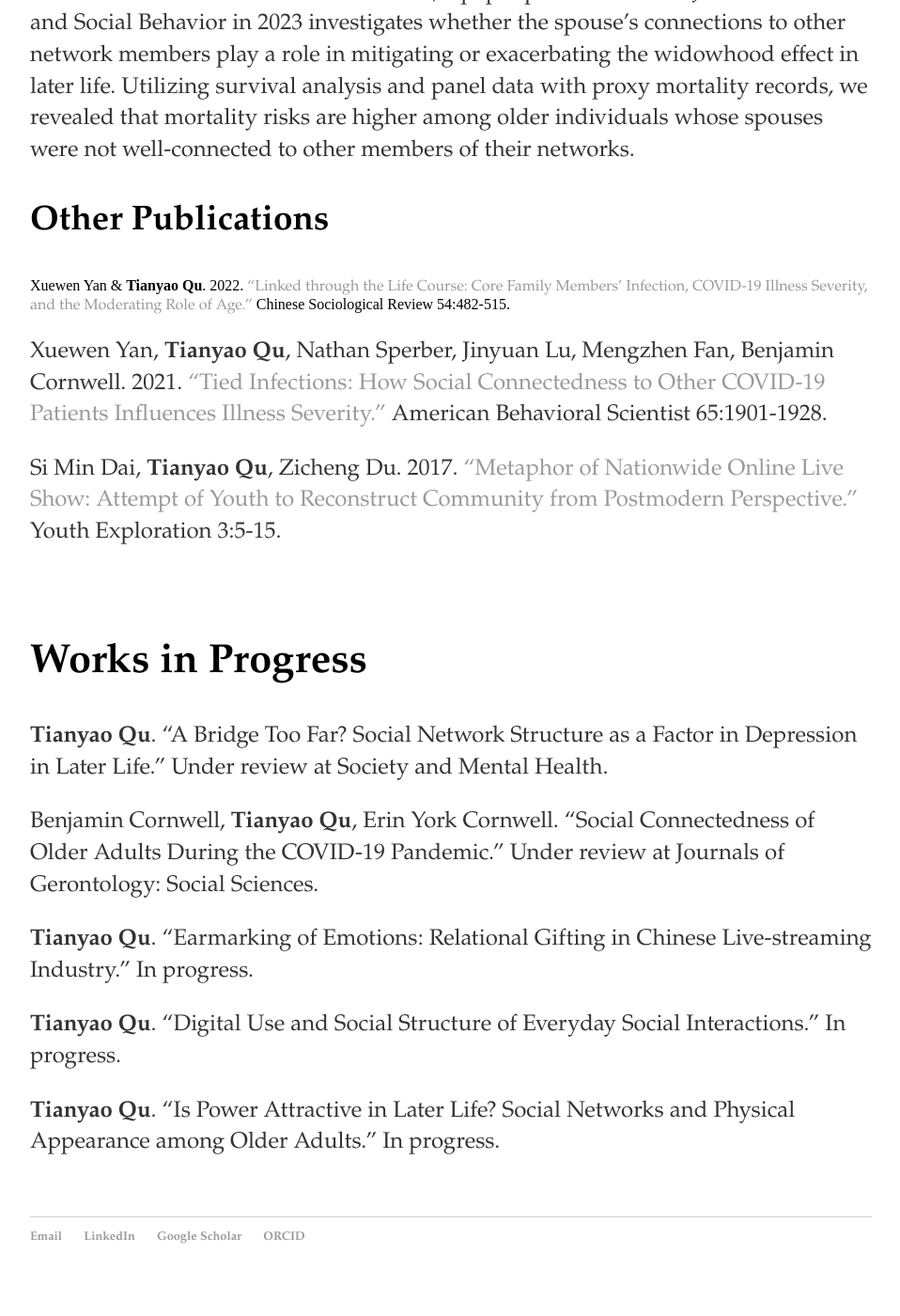
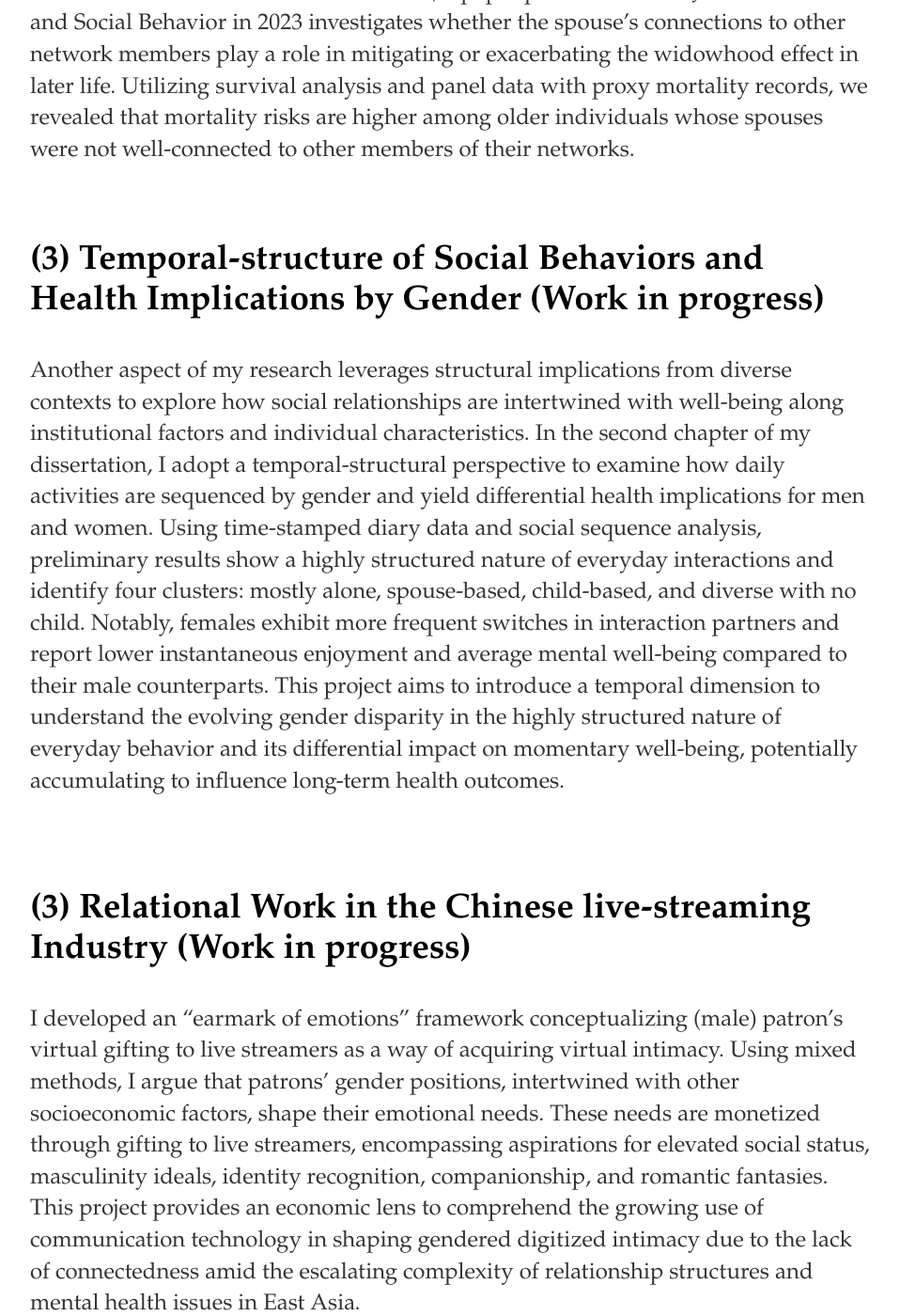
Before and after one commit to windyqu/windyqu.github.io, a Jekyll site: the page built from research/index.html, in a window 1280 px wide and 1400 px high, scrolled down 1805 px. Shown: the whole window at 94% size, without its empty margins (160-1118 px from the left). Built offline with Jekyll 4.4.1, drawn with Linux system fonts in a browser that asks for light colours.

Commit message:
Update index.html

```diff
--- a/research/index.html
+++ b/research/index.html
@@ -40,6 +40,19 @@ Cornwell, Benjamin, and <b>Tianyao Qu</b>. 2023. <a href="https://doi.org/10.117
 In collaboration with Professor Cornwell, a paper published in the Journal of Health and Social Behavior in 2023 investigates whether the spouse’s connections to other network members play a role in mitigating or exacerbating the widowhood effect in later life. Utilizing survival analysis and panel data with proxy mortality records, we revealed that mortality risks are higher among older individuals whose spouses were not well-connected to other members of their networks.
         </p>
 
+  <br><be>
+
+	        <h3> (3) Temporal-structure of Social Behaviors and Health Implications by Gender (Work in progress)  </h3>
+  <p>
+Another aspect of my research leverages structural implications from diverse contexts to explore how social relationships are intertwined with well-being along institutional factors and individual characteristics.
+In the second chapter of my dissertation, I adopt a temporal-structural perspective to examine how daily activities are sequenced by gender and yield differential health implications for men and women. Using time-stamped diary data and social sequence analysis, preliminary results show a highly structured nature of everyday interactions and identify four clusters: mostly alone, spouse-based, child-based, and diverse with no child. Notably, females exhibit more frequent switches in interaction partners and report lower instantaneous enjoyment and average mental well-being compared to their male counterparts. This project aims to introduce a temporal dimension to understand the evolving gender disparity in the highly structured nature of everyday behavior and its differential impact on momentary well-being, potentially accumulating to influence long-term health outcomes.
+ </p>
+<br><be>
+<br><be>
+		<h3> (3) Relational Work in the Chinese live-streaming Industry (Work in progress) </h3>
+  <p>
+  I developed an “earmark of emotions” framework conceptualizing (male) patron’s virtual gifting to live streamers as a way of acquiring virtual intimacy. Using mixed methods, I argue that patrons’ gender positions, intertwined with other socioeconomic factors, shape their emotional needs. These needs are monetized through gifting to live streamers, encompassing aspirations for elevated social status, masculinity ideals, identity recognition, companionship, and romantic fantasies. This project provides an economic lens to comprehend the growing use of communication technology in shaping gendered digitized intimacy due to the lack of connectedness amid the escalating complexity of relationship structures and mental health issues in East Asia.
+  </p>
 
   <h3> Other Publications</h3>
 
@@ -53,7 +66,7 @@ In collaboration with Professor Cornwell, a paper published in the Journal of He
 		Si Min Dai, <b>Tianyao Qu</b>, Zicheng Du. 2017. <a href="http://www.cqvip.com/qk/81600x/201703/672378123.html" target="_blank">“Metaphor of Nationwide Online Live Show: Attempt of Youth to Reconstruct Community from Postmodern Perspective.”</a> Youth Exploration 3:5-15.
 	</p>
   <br><br>
-  <h2>Works in Progress</h2>
+  <h3>Works in Progress</h3>
 	<p>
 		<b>Tianyao Qu</b>. “A Bridge Too Far? Social Network Structure as a Factor in Depression in Later Life.” Under review at Society and Mental Health.
 	</p>
```
